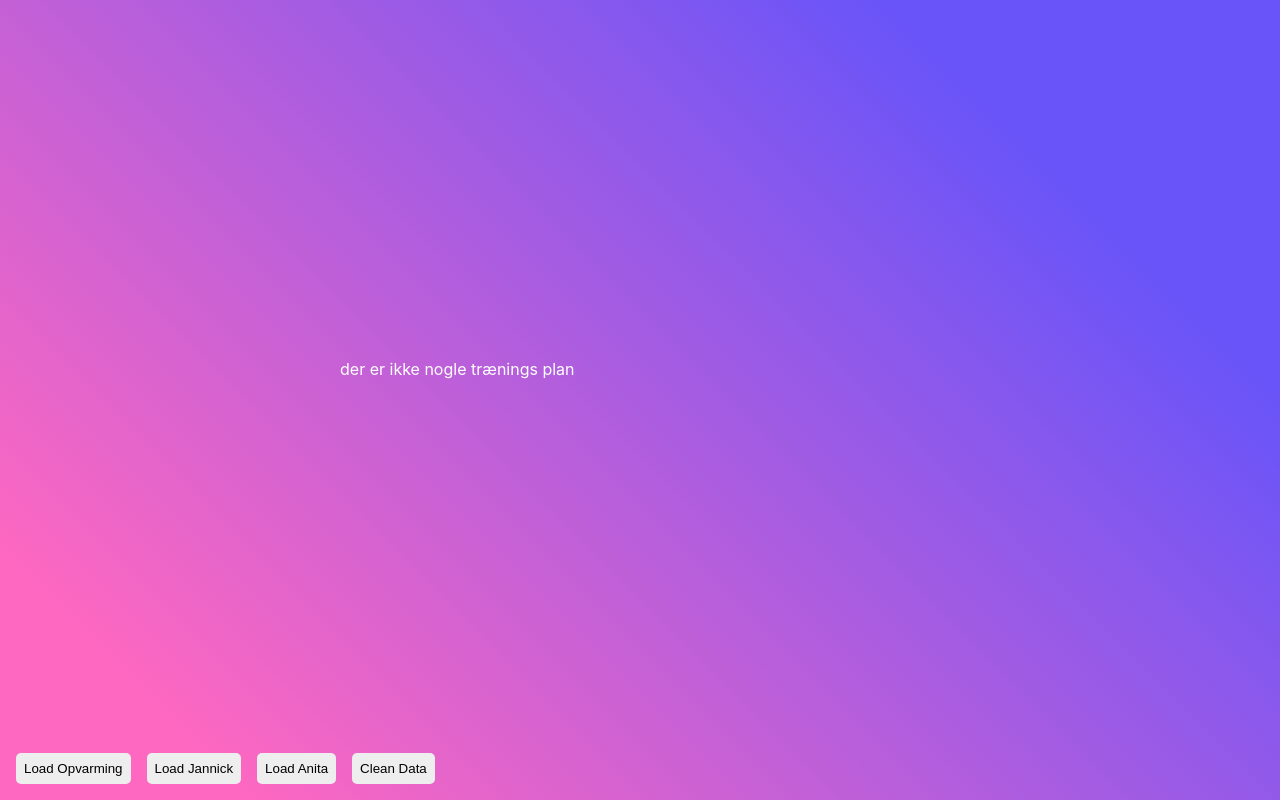
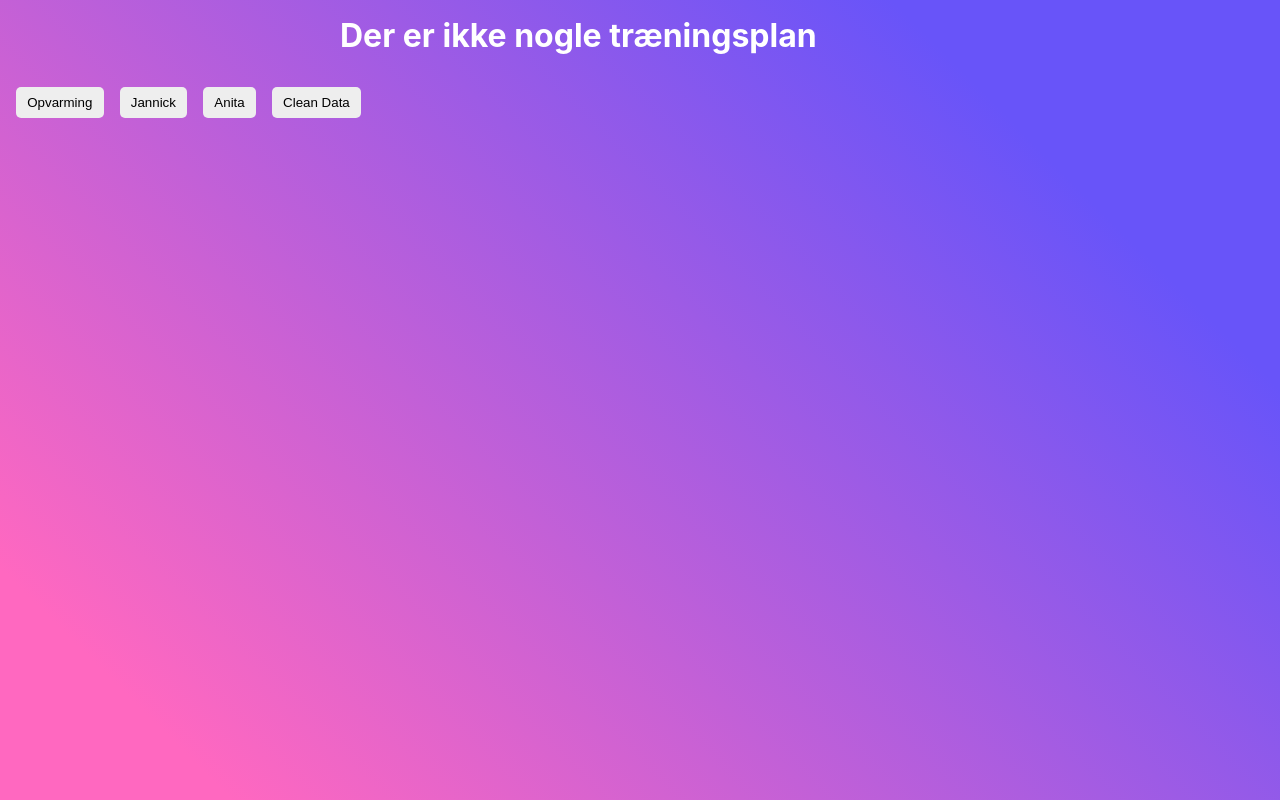
Before and after one commit to LolerSwager/fitness_app, a React (Create React App) app: page / in a window 1280 px wide. Built offline with nearby package versions, Linux system fonts and the light colour scheme.

Commit message:
change in layout and data

```diff
--- a/src/App.js
+++ b/src/App.js
@@ -42,39 +42,46 @@ function App() {
     }
 
     return (
-        <StyledMain>
+        <StyledApp>
+            <header></header>
+            <main>
                 <Home plan={plan} />
                 <div className="spacer">
-                <button onClick={LoadOpvarmingData}>Load Opvarming</button>
-                <button onClick={LoadJannickData}>Load Jannick</button>
-                <button onClick={LoadAnitaData}>Load Anita</button>
+                    <button onClick={LoadOpvarmingData}>Opvarming</button>
+                    <button onClick={LoadJannickData}>Jannick</button>
+                    <button onClick={LoadAnitaData}>Anita</button>
                     <button onClick={CleanData}>Clean Data</button>
                 </div>
-        </StyledMain>
+            </main>
+            <footer></footer>
+        </StyledApp>
     )
 }
 
-const StyledMain = styled.main`
+const StyledApp = styled.main`
     display: flex;
     flex-direction: column;
     min-height: 100vh;
     width: 100%;
     background: linear-gradient(45deg, rgb(255, 104, 192) 11.1%, rgb(104, 84, 249) 81.3%);
-    //background-color: #2d2d2d;
 
+    main {
+        display: flex;
+        flex-direction: column;
         .spacer {
             display: flex;
             gap: 1rem;
             padding: 1rem;
             button {
-            padding: 0.5rem;
+                padding: 0.5rem 0.7rem;
                 border: none;
                 border-radius: 5px;
                 background-color: #eee;
                 color: #000;
                 cursor: pointer;
                 &:hover {
-                background-color: #707070;
+                    background-color: #9d9d9d88;
+                }
             }
         }
     }
--- a/src/Json/Anita_plan.json
+++ b/src/Json/Anita_plan.json
@@ -1,4 +1,7 @@
 [
+    {
+        "Title": "Anita's trænings skema",
+        "exercisePlan": [
             {
                 "id": 1,
                 "machineNr": 1,
@@ -48,3 +51,5 @@
                 "remarks": null
             }
         ]
+    }
+]
--- a/src/Json/Jannick_plan.json
+++ b/src/Json/Jannick_plan.json
@@ -1,4 +1,7 @@
 [
+    {
+        "Title": "Jannick's trænings skema",
+        "exercisePlan": [
             {
                 "id": 1,
                 "machineNr": 15,
@@ -72,3 +75,5 @@
                 "remarks": null
             }
         ]
+    }
+]
--- a/src/Json/Opvarming_plan.json
+++ b/src/Json/Opvarming_plan.json
@@ -1,4 +1,7 @@
 [
+    {
+        "Title": "Opvarmnings Øvelser",
+        "exercisePlan": [
             {
                 "id": 1,
                 "machineNr": null,
@@ -56,3 +59,5 @@
                 "remarks": "squat med hælen hævet stille og rolligt / squart i trx med elastik om knæ"
             }
         ]
+    }
+]
--- a/src/Pages/index.jsx
+++ b/src/Pages/index.jsx
@@ -4,10 +4,15 @@ import PlanCard from "../Components/PlanCard"
 const Home = ({ plan }) => {
     return (
         <StyledHome>
-            {plan && plan.length > 0 ? (
-                plan.map((item) => <PlanCard data={item} key={item.id} />)
+            {plan && plan.length > 0 && plan[0]?.exercisePlan ? (
+                <>
+                    <h1>{plan[0].Title}</h1>
+                    {plan[0].exercisePlan.map((item) => (
+                        <PlanCard data={item} key={item.id} />
+                    ))}
+                </>
             ) : (
-                <p>der er ikke nogle trænings plan</p>
+                <h1>Der er ikke nogle træningsplan</h1>
             )}
         </StyledHome>
     )
```
Lines whose indentation alone changed are shown as unchanged.
